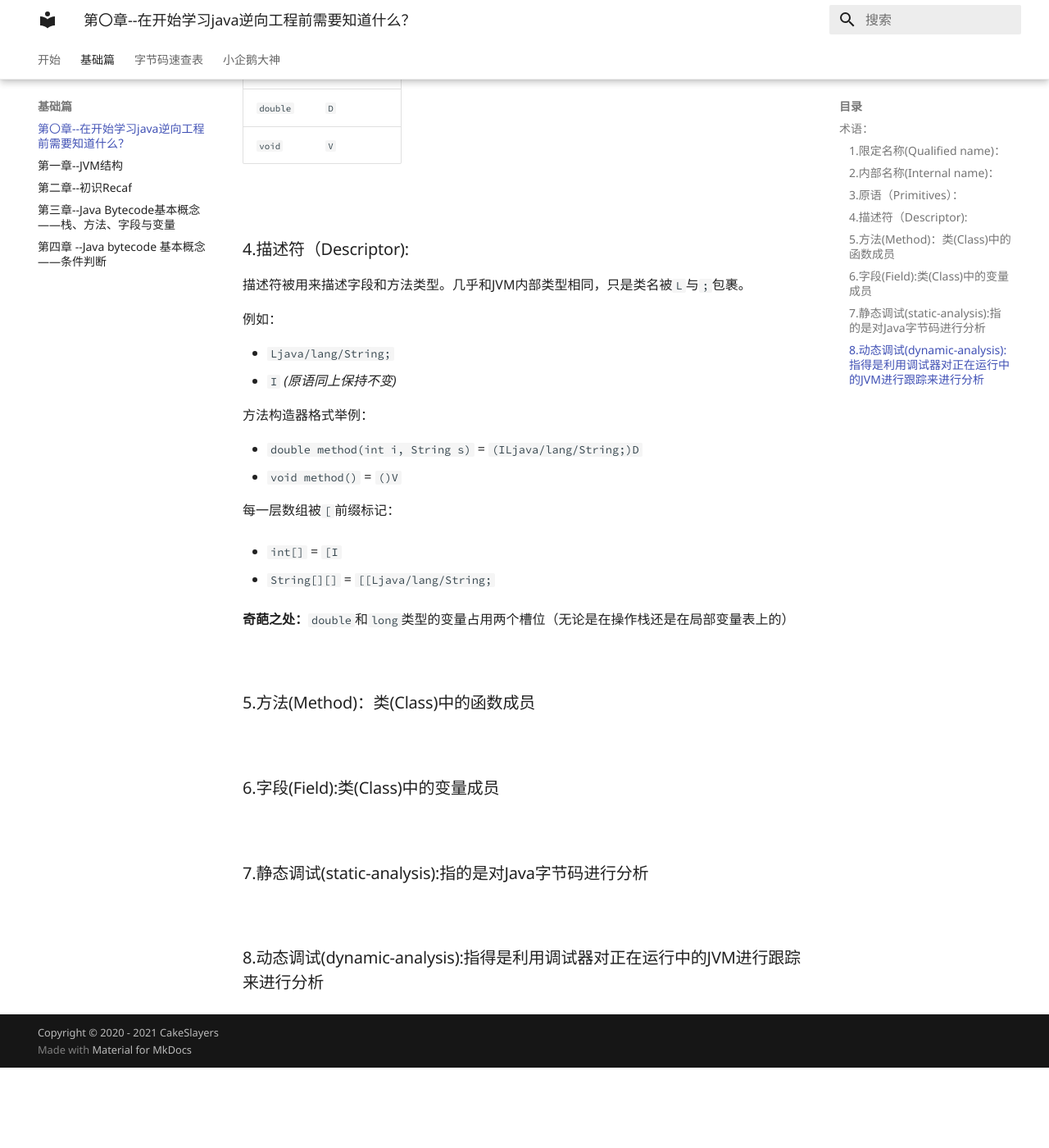
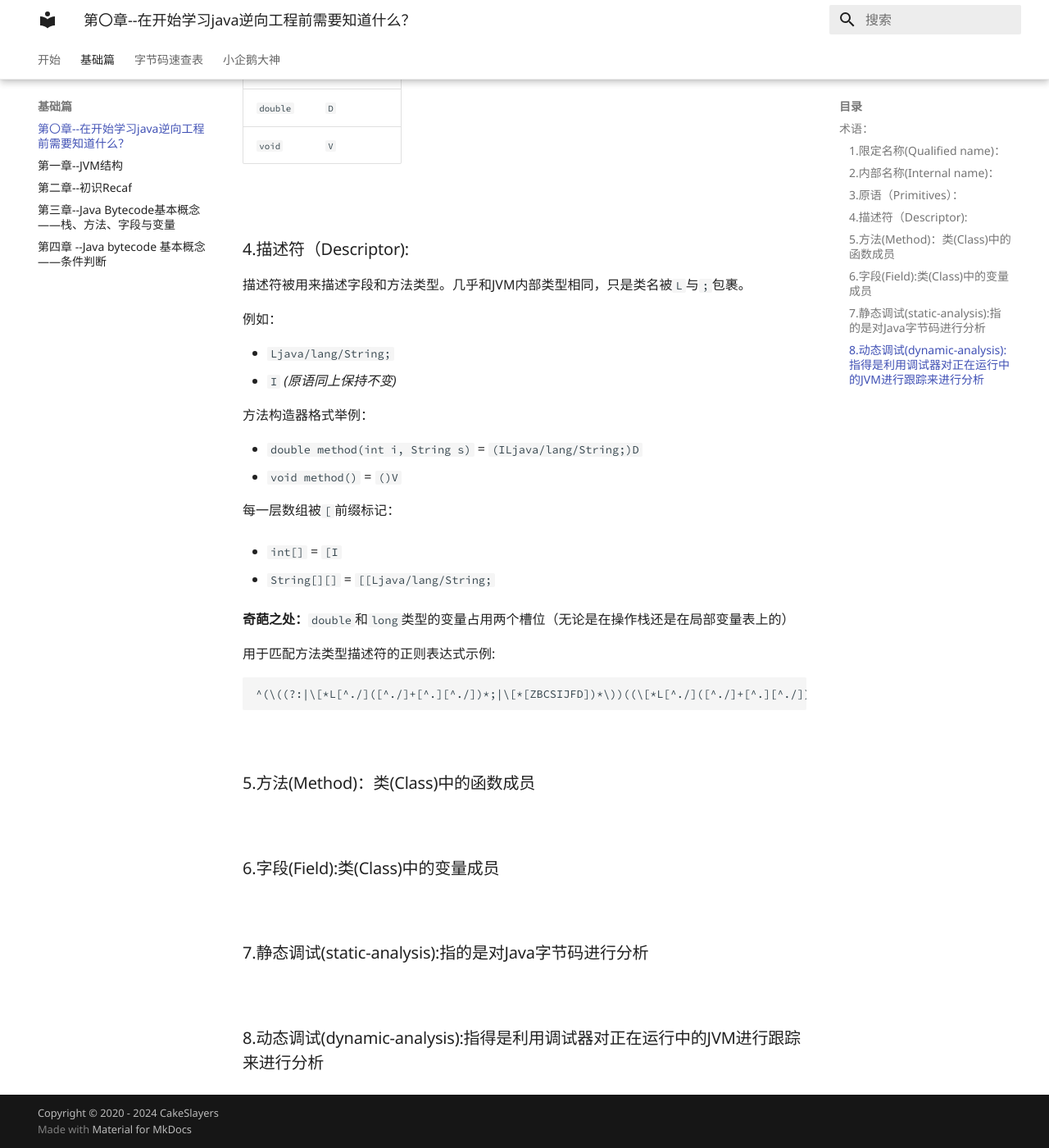
Before and after one commit to CakeSlayers/JavaReversingWiki, an MkDocs documentation site: the page built from docs/basic/00-before-we-start/before-we-start.md, in a window 1280 px wide and 1400 px high, scrolled down 1245 px. Shown: the whole window at 82% size. Built offline with MkDocs 1.6.1 and Material for MkDocs 9.7.7, drawn with Linux system fonts in a browser that asks for light colours; before the commit the page ends 2547 px from its top, so only the background shows below that.

Commit message:
add regexp

````diff
--- a/docs/basic/00-before-we-start/before-we-start.md
+++ b/docs/basic/00-before-we-start/before-we-start.md
@@ -67,6 +67,11 @@ java.net.URL b = new java.net.URL("www.baidu.com")//和上面作用相同，但
 
 **奇葩之处：**`double`和`long`类型的变量占用两个槽位（无论是在操作栈还是在局部变量表上的）
 
+用于匹配方法类型描述符的正则表达式示例:
+```regexp
+^(\((?:|\[*L[^./]([^./]+[^.][^./])*;|\[*[ZBCSIJFD])*\))((\[*L[^./]([^./]+[^.][^./])*;)|V|(\[*[ZBCSIJFD]))$
+```
+
 <br/>
 ### 5.方法(Method)：类(Class)中的函数成员
 
--- a/mkdocs.yml
+++ b/mkdocs.yml
@@ -1,7 +1,7 @@
 site_name: Java Reversing Wiki
 site_description: KEEP LEARNING :)
 site_author: Team CakeSlayers
-copyright: Copyright &copy; 2020 - 2021 CakeSlayers
+copyright: Copyright &copy; 2020 - 2024 CakeSlayers
 theme:
   name: material
   language: zh
````
Also changed, not shown: README.md (+1 -1 lines).
